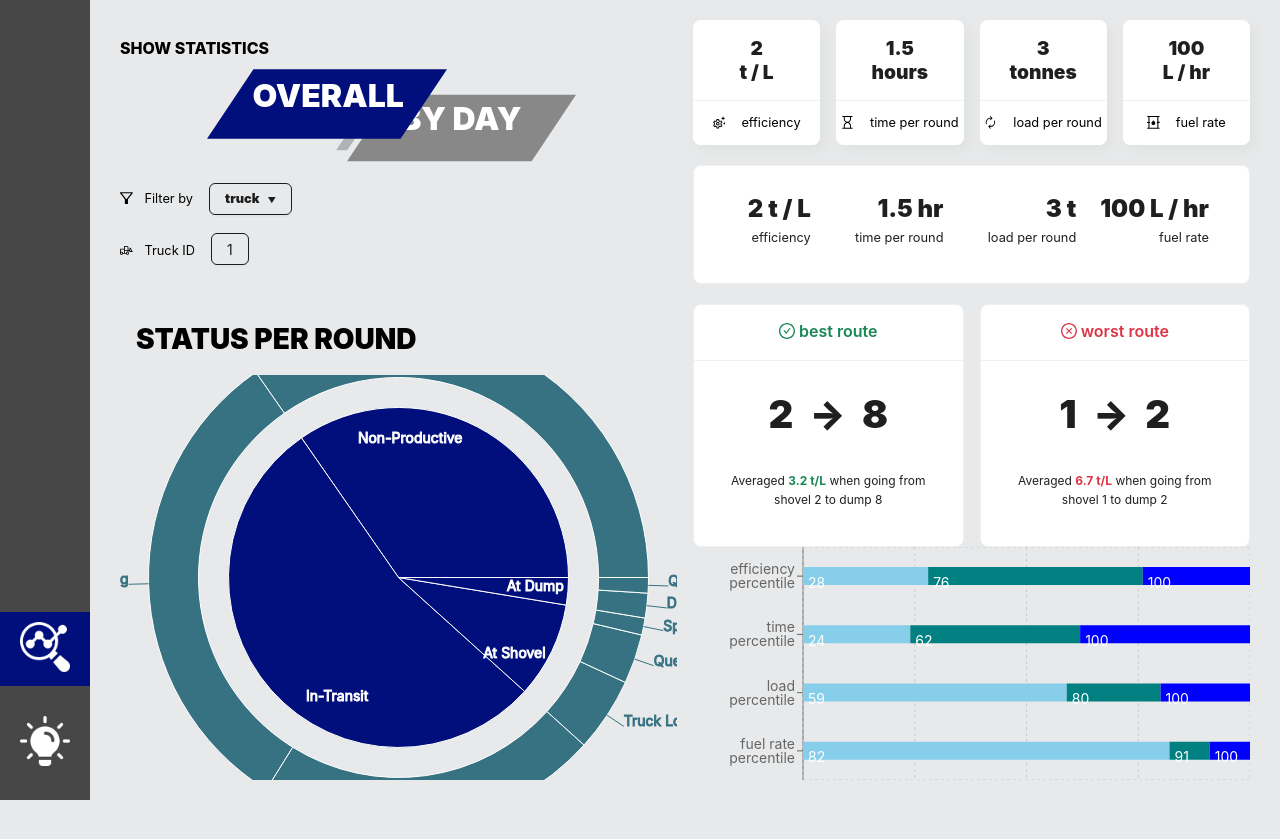
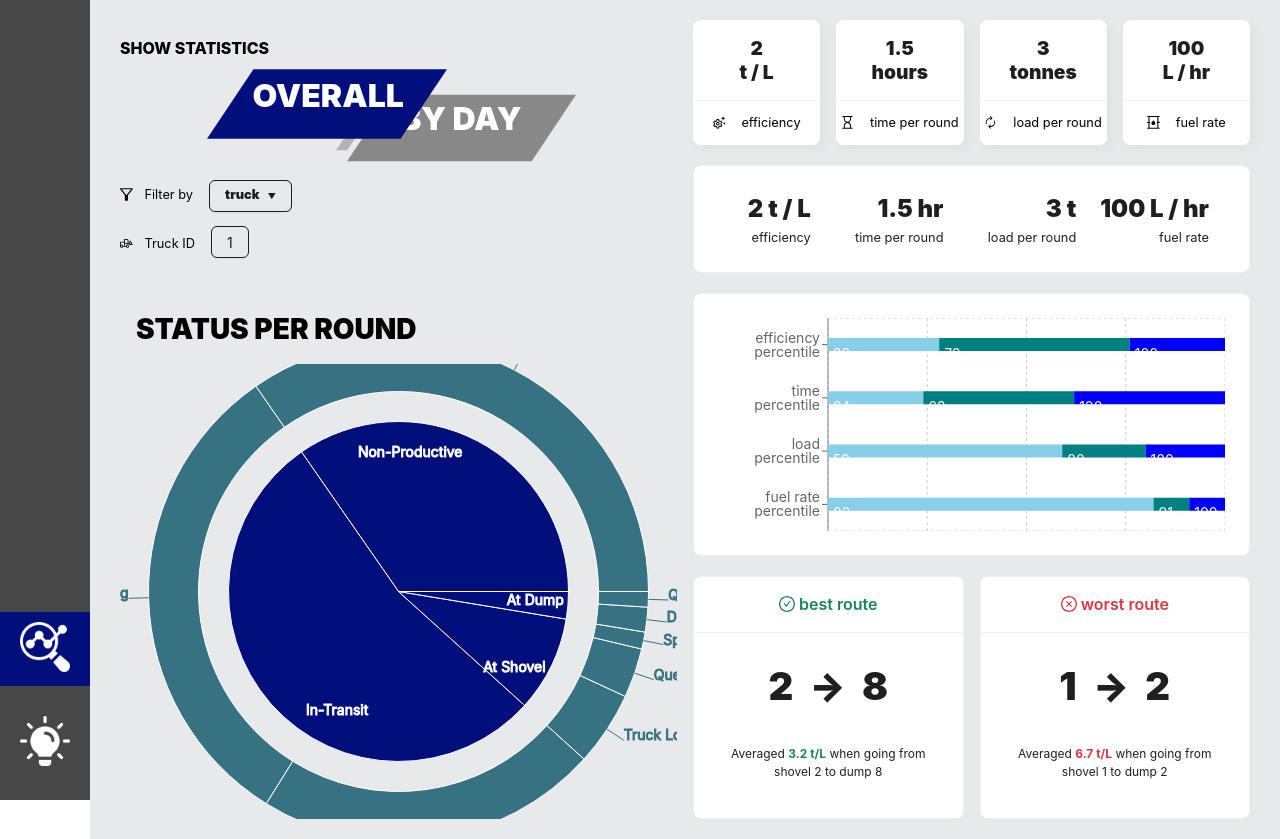
Before and after one commit to Rshokar/QDSHacks2023, a React (Create React App) app in the folder frontend/: page / in a window 1280 px wide. Before the commit the page ends 800 px from the top, so only its background shows below. Built offline with nearby package versions, Linux system fonts and the light colour scheme.

Commit message:
Place bar chart into card

```diff
--- a/frontend/src/components/HorizontalBar/index.js
+++ b/frontend/src/components/HorizontalBar/index.js
@@ -20,6 +20,7 @@ const CustomizedLabel = ({x, y, fill, value}) => {
 
 const HorizontalBar = ({data}) => {
     return (
+        <StyledCard>
             <ResponsiveContainer width="100%" height="100%">
                 <BarChart
                     data={data ? data : data01}
@@ -48,6 +49,8 @@ const HorizontalBar = ({data}) => {
                     />
                 </BarChart>
             </ResponsiveContainer>
+        </StyledCard>
+
     );
 };
 
--- a/frontend/src/components/HorizontalBar/styled.js
+++ b/frontend/src/components/HorizontalBar/styled.js
@@ -4,4 +4,8 @@ import styled from 'styled-components';
 export const StyledCard = styled(Card)`
     height: 100%;
     width: 100%;
+
+    .ant-card-body {
+        height: 100%;
+    }
 `;
--- a/frontend/src/features/Analytics/Analytics.js
+++ b/frontend/src/features/Analytics/Analytics.js
@@ -97,7 +97,9 @@ const Analytics = () => {
                 </Col>
 
                 <Col span={12} gutter={16} className="main-right">
-                    <Row gutter={16} className="upper">
+                    <HorizontalBar className="upper" />
+
+                    <Row gutter={16} className="lower">
                         <Col span={12}>
                             <RouteCard
                                 title="best route"
@@ -106,6 +108,7 @@ const Analytics = () => {
                                 color="#198754"
                             />
                         </Col>
+
                         <Col span={12}>
                             <RouteCard
                                 title="worst route"
@@ -116,7 +119,7 @@ const Analytics = () => {
                         </Col>
                     </Row>
 
-                    <HorizontalBar className="lower" />
+
                 </Col>
             </Row>
         </Container>
```
Lines whose indentation alone changed are shown as unchanged.
